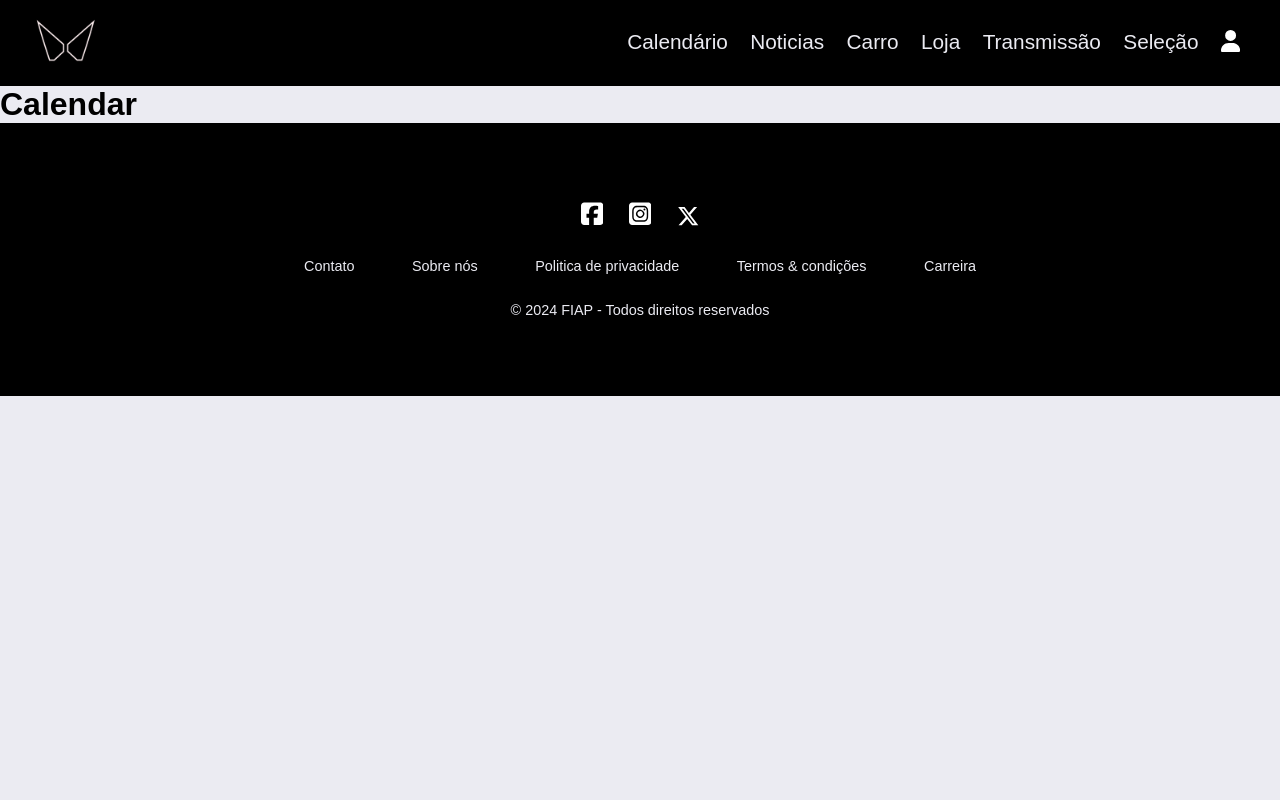
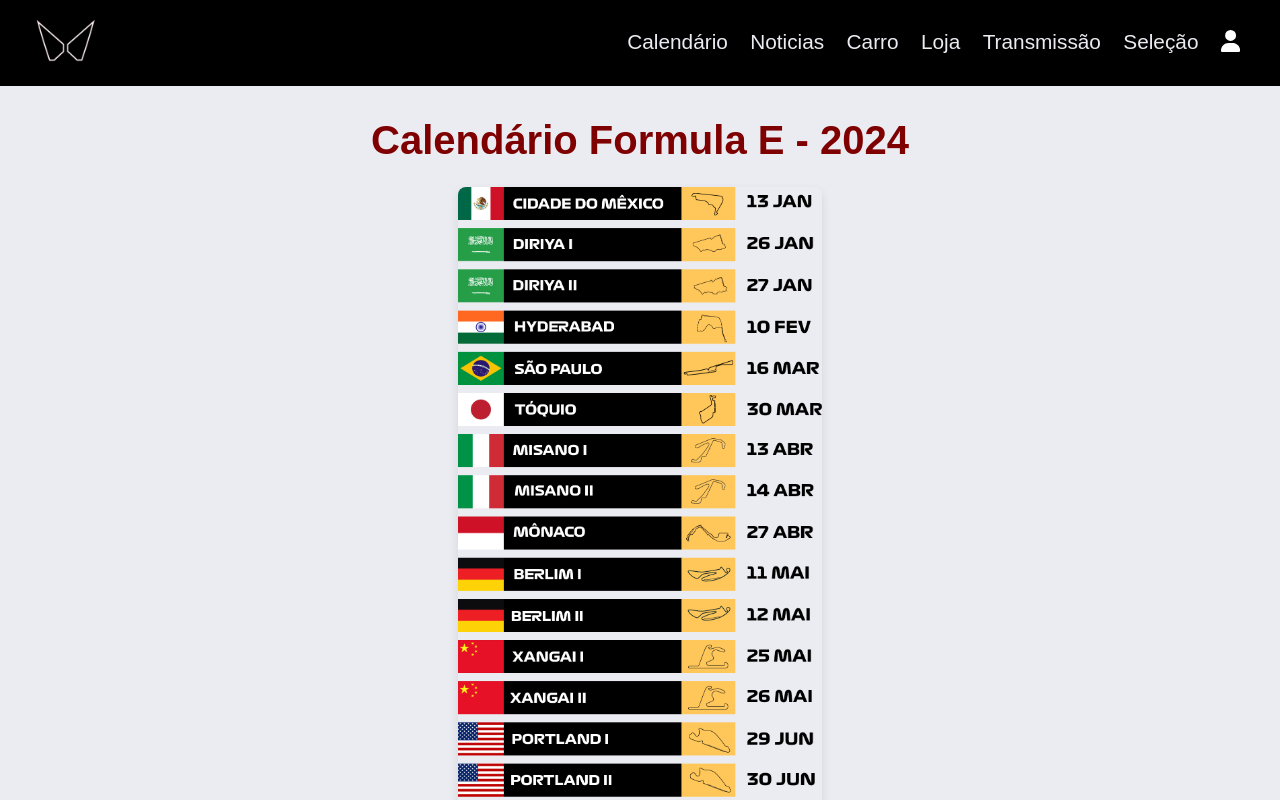
Before and after one commit to aarthurbf/front_end_sprint03, a React (Vite) app: page /calendar in a window 1280 px wide. Shown: the top 800 px of the page. Built offline with nearby package versions, Linux system fonts and the light colour scheme.

Commit message:
Add: Calenda Page

```diff
--- /dev/null
+++ b/src/css/CalendarStyle.jsx
@@ -0,0 +1,43 @@
+import styled from "styled-components";
+
+export const CalendarStyle = styled.div`
+
+    display: flex;
+    flex-direction: column;
+    align-items: center;
+    padding: 2rem;
+
+    .calendar-title {
+        color: var(--color3);
+        font-size: 2.5rem;
+        margin-bottom: 1.5rem;
+        text-align: center;
+    }
+
+    .calendar-image {
+        max-width: 30%;
+        height: auto;
+        border-radius: 8px;
+        box-shadow: 0px 4px 10px rgba(0, 0, 0, 0.1);
+    }
+
+    @media (max-width: 768px) {
+        .calendar-title {
+            font-size: 2rem;
+        }
+
+        .calendar-image {
+            max-width: 90%;
+        }
+    }
+
+    @media (max-width: 480px) {
+        .calendar-title {
+            font-size: 1.5rem;
+        }
+
+        .calendar-image {
+            max-width: 100%;
+        }
+    }
+`;
--- a/src/routes/Calendar.jsx
+++ b/src/routes/Calendar.jsx
@@ -1,10 +1,13 @@
+import { CalendarStyle } from '../css/CalendarStyle';
+import Tabela from '../assets/images/tabela.png';
 
 const Calendar = () => {
     return (
-        <>
-            <h1>Calendar</h1>
-        </>
-    )
-}
+        <CalendarStyle>
+            <h1 className='calendar-title'>Calendário Formula E - 2024</h1>
+            <img src={Tabela} alt="Tabela das corridas" className='calendar-image' />
+        </CalendarStyle>
+    );
+};
 
-export default Calendar
+export default Calendar;
```
Also changed, not shown: src/assets/images/tabela.png (added).
